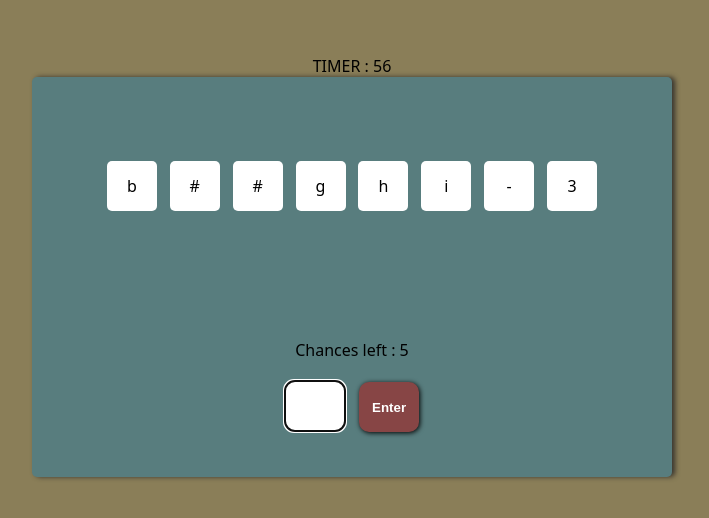
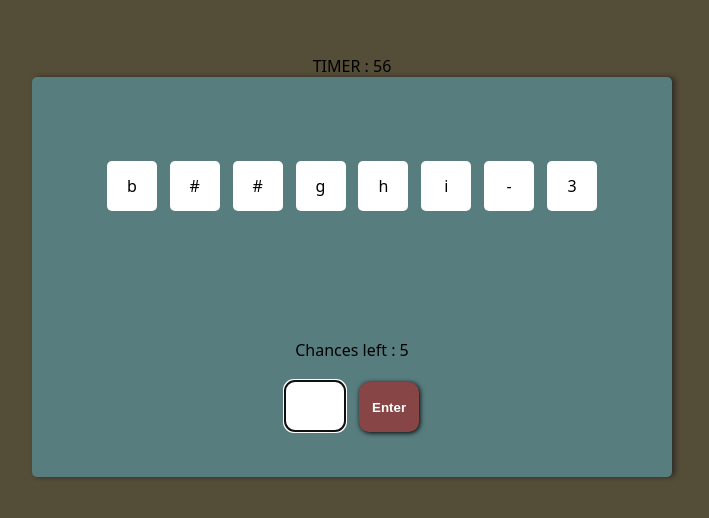
Before and after one commit to kara-harshit/Movie-guessing-game, a plain HTML site: page index.html in a window 1280 px wide. Shown: the part 134-652 px from the top of the page, without its empty margins (288-997 px from the left). Drawn offline with Linux system fonts and the light colour scheme.

Commit message:
added color

```diff
--- a/style.css
+++ b/style.css
@@ -8,7 +8,7 @@ html, body{
     height: 100vh;
     font-family:system-ui, -apple-system, BlinkMacSystemFont, 'Segoe UI', Roboto, Oxygen, Ubuntu, Cantarell, 'Open Sans', 'Helvetica Neue', sans-serif;
     font-weight: 500;
-    background-color: rgb(138, 126, 88);
+    background-color: rgb(84, 77, 55);
     display: flex;
     flex-direction: column;
     justify-content: center;
```
